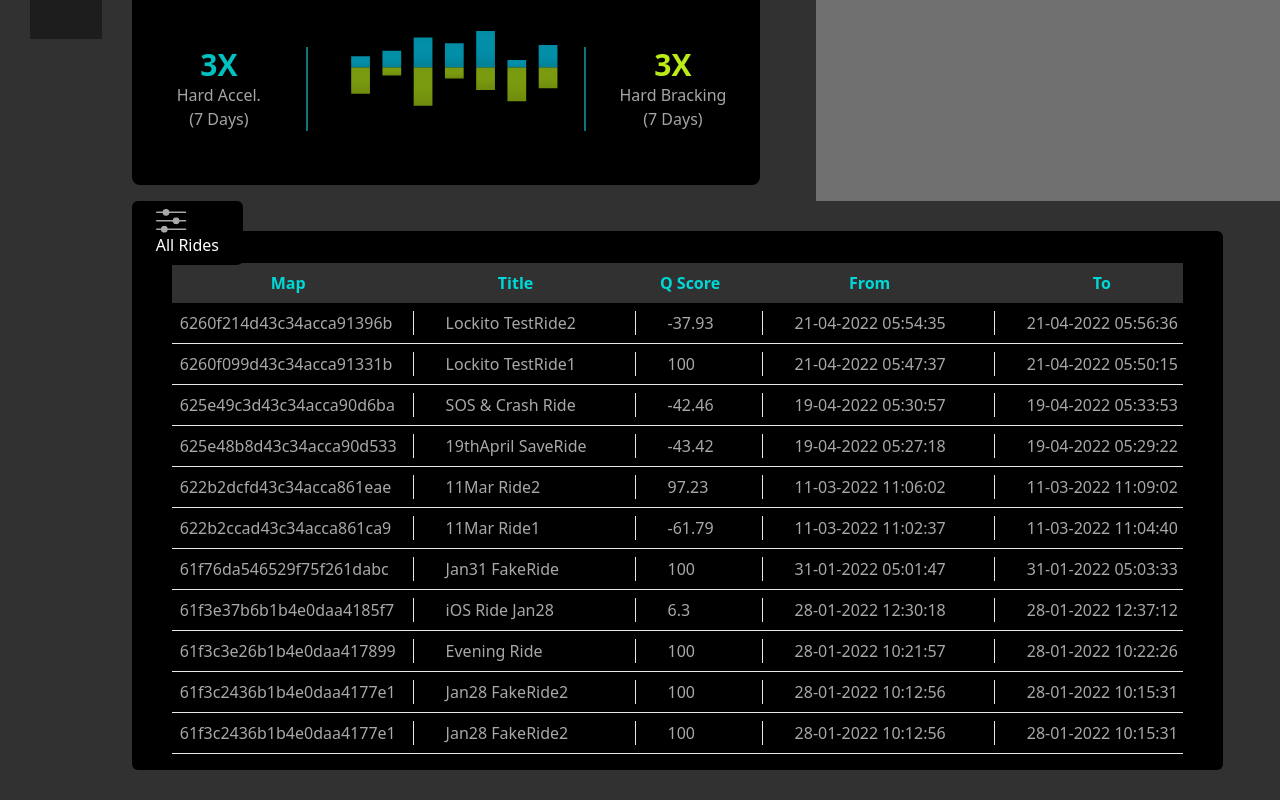
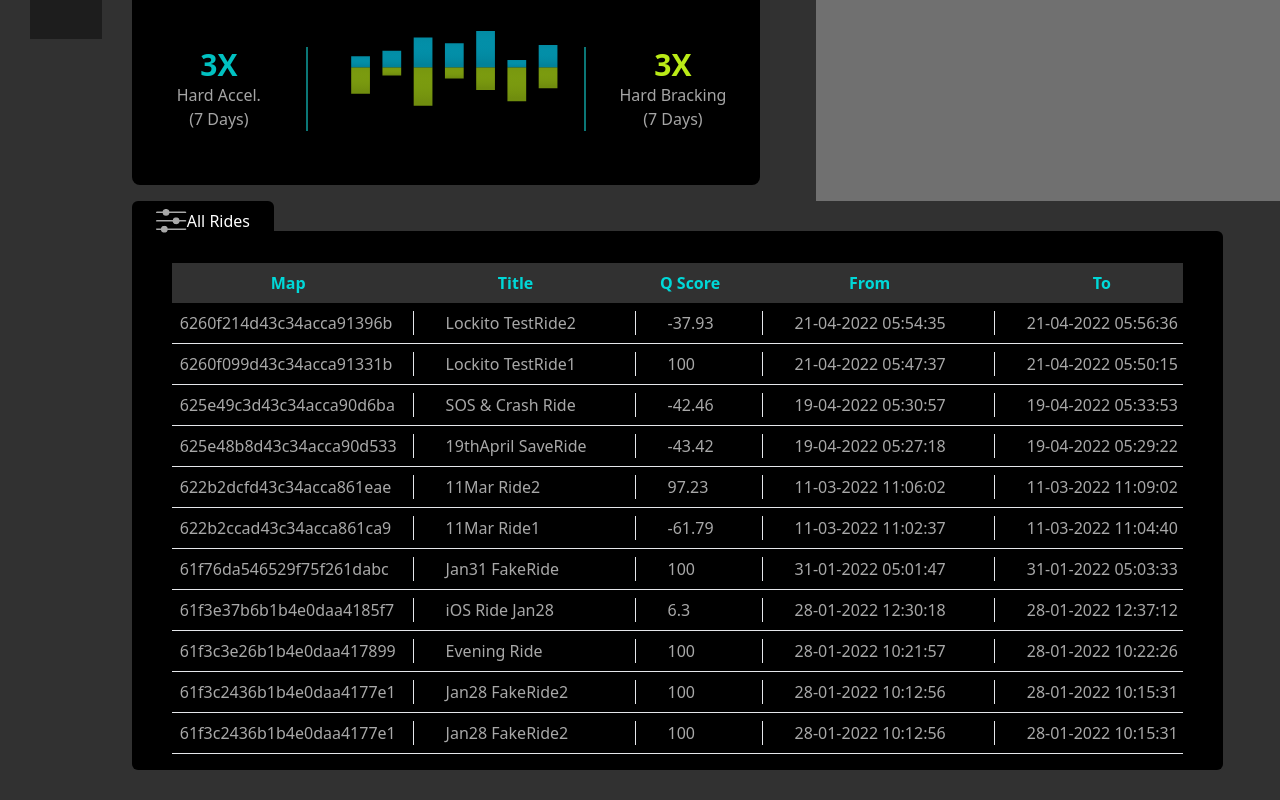
Before and after one commit to MrAzharuddin/Svelte, a Svelte app: page / in a window 1280 px wide. Shown: the part 701-1501 px from the top of the page. Built offline with nearby package versions, Linux system fonts and the light colour scheme.

Commit message:
2 files modified

```diff
--- a/public/output.css
+++ b/public/output.css
@@ -704,6 +704,11 @@ Ensure the default browser behavior of the `hidden` attribute.
   border-color: rgb(11 119 119 / var(--tw-border-opacity));
 }
 
+.bg-\[\#313131\] {
+  --tw-bg-opacity: 1;
+  background-color: rgb(49 49 49 / var(--tw-bg-opacity));
+}
+
 .bg-gray-100 {
   --tw-bg-opacity: 1;
   background-color: rgb(243 244 246 / var(--tw-bg-opacity));
@@ -724,9 +729,9 @@ Ensure the default browser behavior of the `hidden` attribute.
   background-color: rgb(47 47 47 / var(--tw-bg-opacity));
 }
 
-.bg-\[\#323232\] {
+.bg-\[\#707070\] {
   --tw-bg-opacity: 1;
-  background-color: rgb(50 50 50 / var(--tw-bg-opacity));
+  background-color: rgb(112 112 112 / var(--tw-bg-opacity));
 }
 
 .bg-\[\#343434\] {
@@ -737,16 +742,6 @@ Ensure the default browser behavior of the `hidden` attribute.
 .bg-\[\#00c1c1\] {
   --tw-bg-opacity: 1;
   background-color: rgb(0 193 193 / var(--tw-bg-opacity));
-}
-
-.bg-\[\#313131\] {
-  --tw-bg-opacity: 1;
-  background-color: rgb(49 49 49 / var(--tw-bg-opacity));
-}
-
-.bg-\[\#707070\] {
-  --tw-bg-opacity: 1;
-  background-color: rgb(112 112 112 / var(--tw-bg-opacity));
 }
 
 .p-2 {
--- a/src/Pages/Table.svelte
+++ b/src/Pages/Table.svelte
@@ -25,7 +25,7 @@ function round(number) {
 <section class="w-[95%] overflow-x-hidden bg-black rounded-md my-[30px]">
     <div class="overflow-hidden space-y-4">
         <div class='absolute -mt-[30px] bg-black rounded-md'>
-            <div class='text-white px-6 py-2'>
+            <div class='text-white px-6 py-2 flex'>
                 <img src={filters} alt="filters icon">
                 <h1>All Rides</h1>
             </div>
```
